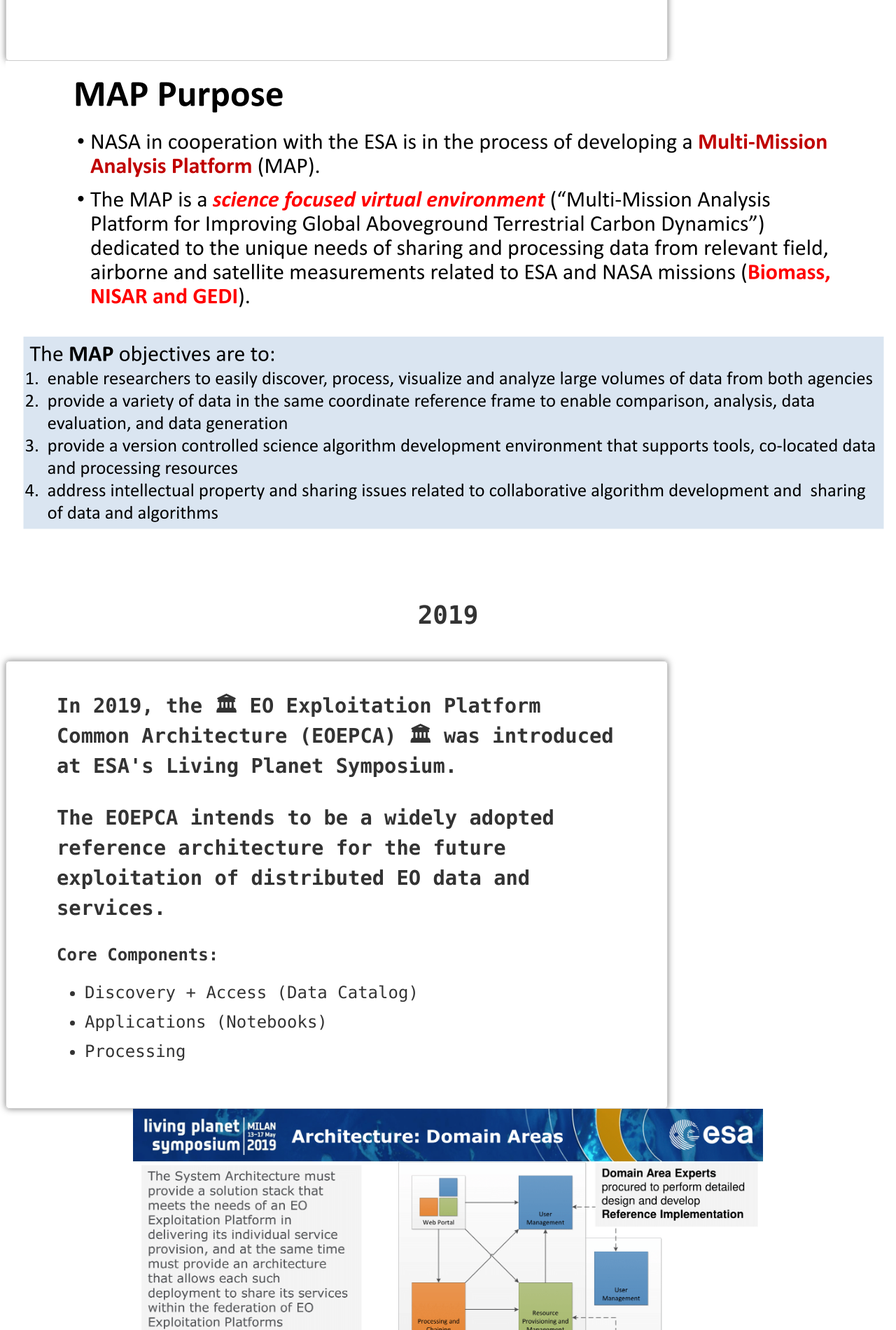
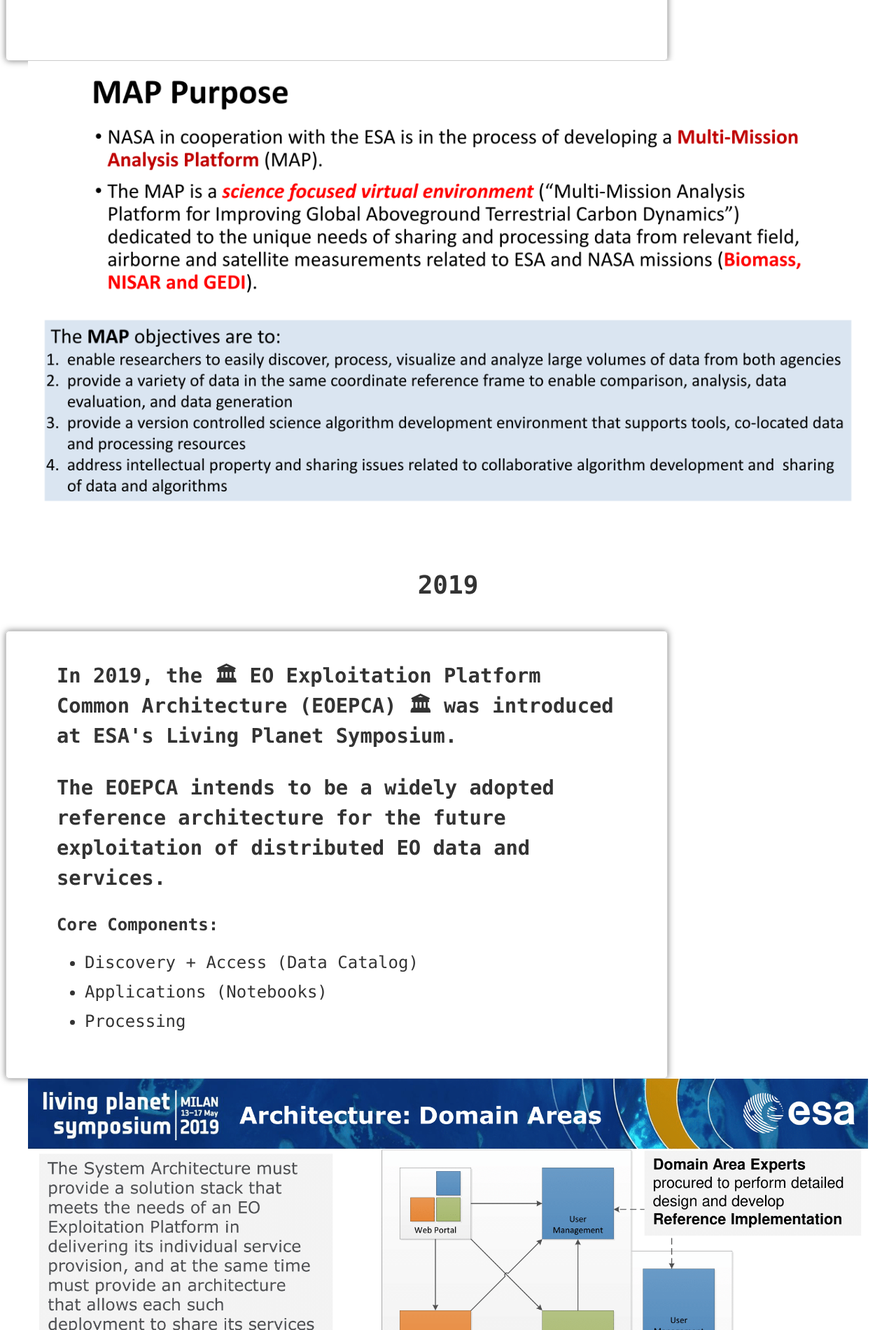
Before and after one commit to abarciauskas-bgse/veda-egu2023-presentation, a website: page index.html in a window 1280 px wide. Shown: the part 900-2800 px from the top of the page at 70% size. Drawn offline with Linux system fonts and the light colour scheme; a script that the page names is missing.

Commit message:
Slides should be consistent size

```diff
--- a/index.html
+++ b/index.html
@@ -34,7 +34,7 @@
                         </div>
 
                         <div class="step image-step" data-x="0" data-y="0" data-scale="0.25" data-z="-300">
-                            <div><img src="images/2018_05_24 HQ F2F Joint v5_AW_purpose.png" /></div>
+                            <div><img class="slide-image"src="images/2018_05_24 HQ F2F Joint v5_AW_purpose.png" /></div>
                         </div>
 <!--
                         <div class="step image-step" data-x="70" data-y="0" data-scale="0.25" data-z="-300">
@@ -77,23 +77,23 @@
                         </div>                     -->
 
                         <!-- <div class="step image-step" data-x="1000" data-y="0" data-scale="0.25" data-z="-300">
-                            <div><img class="eoepca" src="images/LPS19-EOEPCA-Workshop-data-access.png" /></div>
+                            <div><img class="slide-image"src="images/LPS19-EOEPCA-Workshop-data-access.png" /></div>
                         </div> -->
 
                         <!-- <div class="step image-step" data-x="1050" data-y="0" data-scale="0.25" data-z="-300">
-                            <div><img class="eoepca" src="images/LPS19-EOEPCA-Workshop-processing.png" /></div>
+                            <div><img class="slide-image"src="images/LPS19-EOEPCA-Workshop-processing.png" /></div>
                         </div>
 
                         <div class="step image-step" data-x="1100" data-y="0" data-scale="0.25" data-z="-300">
-                            <div><img class="eoepca" src="images/LPS19-EOEPCA-Workshop-applications.png" /></div>
+                            <div><img class="slide-image"src="images/LPS19-EOEPCA-Workshop-applications.png" /></div>
                         </div>  -->
 
                         <div class="step image-step" data-x="1200" data-y="0" data-scale="0.25" data-z="-300">
-                            <div><img class="eoepca" src="images/LPS19-EOEPCA-Workshop-network.png" /></div>
+                            <div><img class="slide-image"src="images/LPS19-EOEPCA-Workshop-network.png" /></div>
                         </div>
 
                         <!-- <div class="step image-step" data-x="1050" data-y="0" data-scale="0.25" data-z="-300">
-                            <div><img class="eoepca" src="images/LPS19-EOEPCA-Workshop-process-development-environment.png" /></div>
+                            <div><img class="slide-image"src="images/LPS19-EOEPCA-Workshop-process-development-environment.png" /></div>
                         </div> -->
 
                         <!-- Year 2019 -->
@@ -124,11 +124,11 @@
                         </div>
 
                         <div class="step image-step" data-x="2400" data-y="0" data-scale="0.25" data-z="-300">
-                            <div><img class="eoepca" src="images/NASA_ESA_JAXA_Dashboard_CEOS_SIT_WS_introduction.png" /></div>
+                            <div><img class="slide-image"src="images/NASA_ESA_JAXA_Dashboard_CEOS_SIT_WS_introduction.png" /></div>
                         </div>
 
                         <!-- <div class="step image-step" data-x="2050" data-y="0" data-scale="0.25" data-z="-300">
-                            <div><img class="eoepca" src="images/NASA_ESA_JAXA_Dashboard_CEOS_SIT_WS_economic_activity.png" /></div>
+                            <div><img class="slide-image"src="images/NASA_ESA_JAXA_Dashboard_CEOS_SIT_WS_economic_activity.png" /></div>
                         </div> -->
 
                         <div class="step" data-x="2400" data-y="800">
@@ -162,7 +162,7 @@
                         </div>
 
                         <div class="step image-step" data-x="3600" data-y="0" data-scale="0.25" data-z="-300">
-                            <div><img class="eoepca" src="images/eis-storymap.png" /></div>
+                            <div><img class="slide-image"src="images/eis-storymap.png" /></div>
                         </div>
 
                         <!-- Year 2022 -->
--- a/style.css
+++ b/style.css
@@ -45,9 +45,9 @@
     font-size: 1.2em;
 }
 
-img.eoepca {
-    width: 900px;
-    height: 508px;
+img.slide-image {
+    width: 1200px;
+    height: 677px;
 }
 
 .timeline-year {
```
